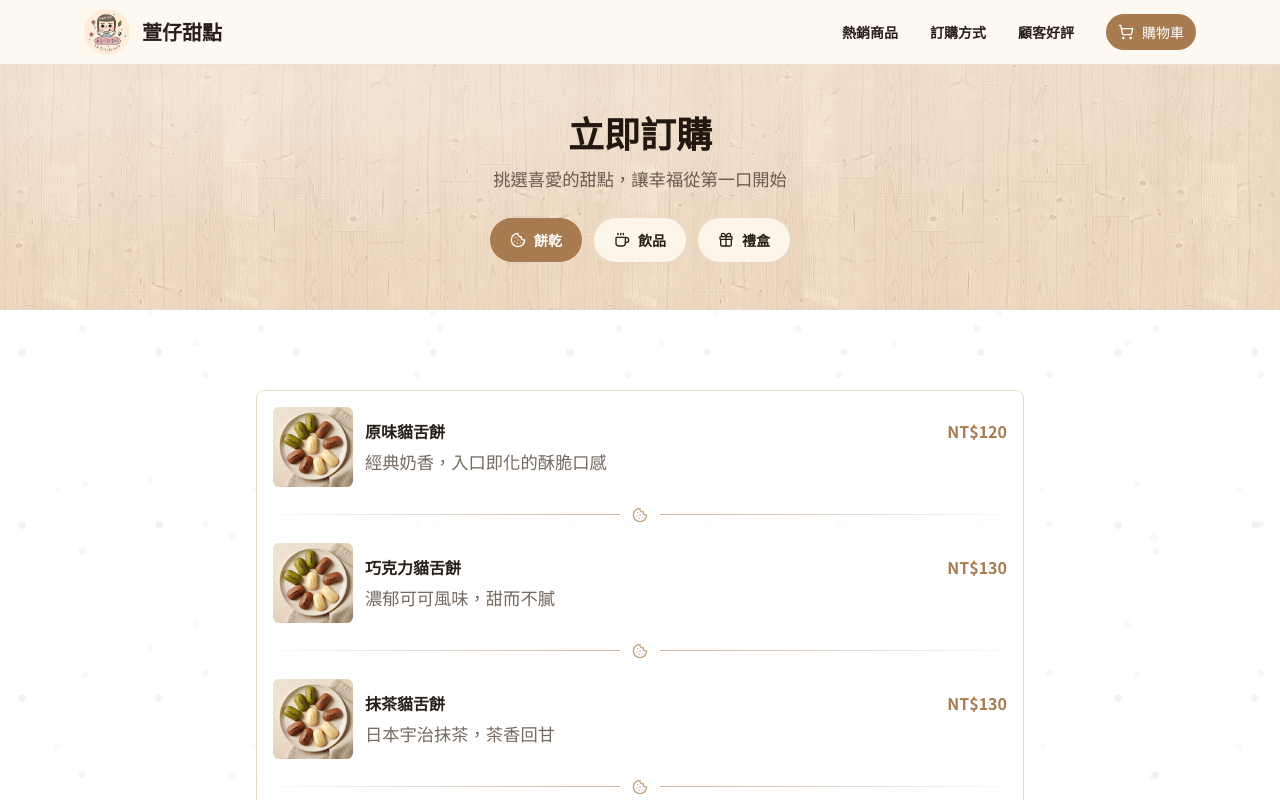
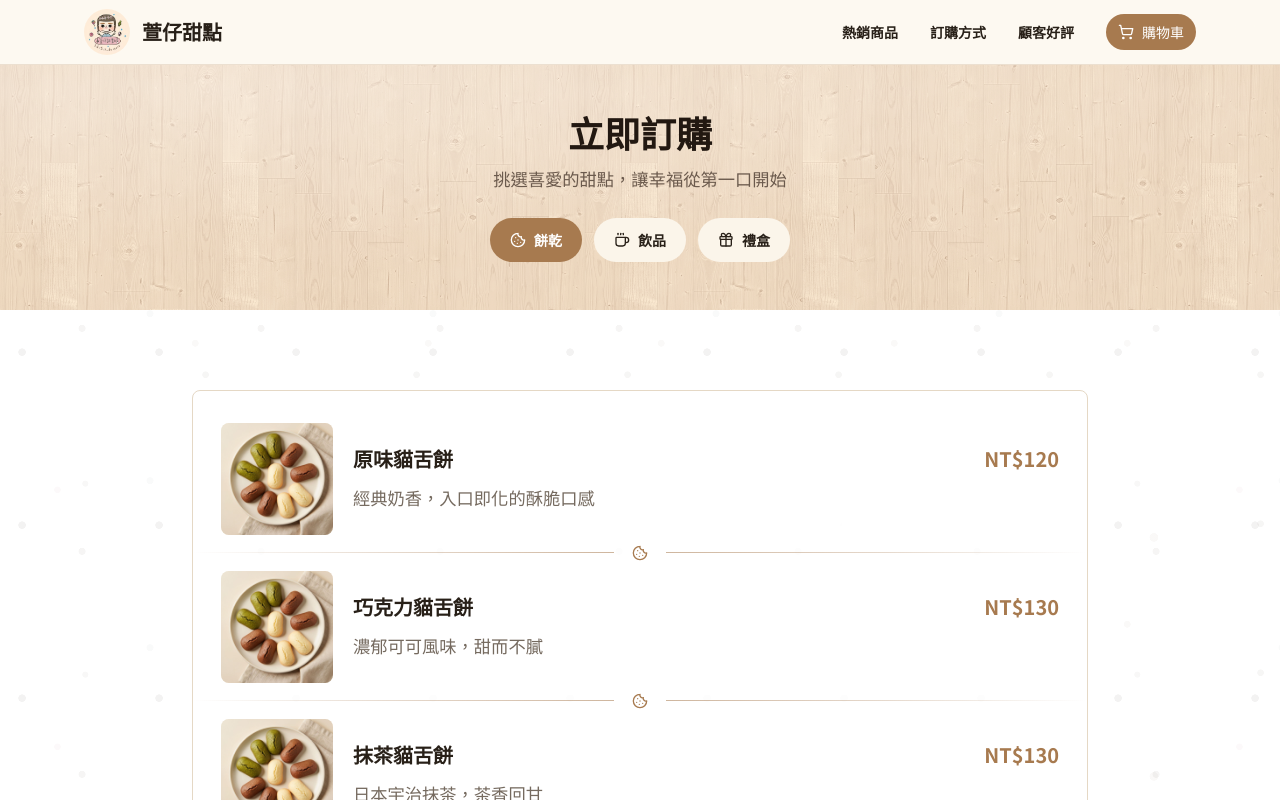
Before and after one commit to csiemichelin/sz-dessert, a Next.js app: page /order in a window 1280 px wide. Shown: the top 800 px of the page. Built offline with nearby package versions, Linux system fonts and the light colour scheme; a web font is replaced by a local one.

Commit message:
調整菜單

```diff
--- a/components/order-page.tsx
+++ b/components/order-page.tsx
@@ -127,15 +127,17 @@ export function OrderPage() {
         <div className="terrazzo pointer-events-none absolute inset-0 opacity-35" />
 
         {/* Products Grid */}
-        <main className="relative mx-auto max-w-3xl">
-          <div className="grid grid-cols-1 bg-white/82 md:overflow-hidden md:rounded-[8px] md:border md:border-[var(--line)]">
+        <main className="relative mx-auto max-w-3xl lg:max-w-4xl">
+          <div className="grid grid-cols-1 bg-white/82 md:overflow-hidden md:rounded-[8px] md:border md:border-[var(--line)] md:py-5 lg:py-7">
             {filteredProducts.map((product, index) => (
               <div key={product.id}>
                 <ProductCard product={product} />
                 {index < filteredProducts.length - 1 && (
-                  <div aria-hidden="true" className="flex items-center gap-3 py-1">
+                  <div aria-hidden="true" className="relative z-20 flex items-center gap-3 py-1 md:py-0">
                     <span className="h-px flex-1 bg-gradient-to-r from-transparent via-[var(--wood)]/30 to-[var(--wood)]/55" />
-                    <ActiveCategoryIcon className="size-4 shrink-0 text-[var(--wood)]/70" />
+                    <span className="relative z-30 flex size-7 shrink-0 items-center justify-center rounded-full bg-white/58 text-[var(--wood)] backdrop-blur-[1px] shadow-[0_0_0_2px_rgba(255,255,255,0.32)]">
+                      <ActiveCategoryIcon className="size-4" />
+                    </span>
                     <span className="h-px flex-1 bg-gradient-to-r from-[var(--wood)]/55 via-[var(--wood)]/30 to-transparent" />
                   </div>
                 )}
--- a/components/product-card.tsx
+++ b/components/product-card.tsx
@@ -27,10 +27,10 @@ export function ProductCard({ product }: ProductCardProps) {
       <button
         type="button"
         onClick={() => setIsOpen(true)}
-        className="group flex min-h-24 w-full items-center justify-between gap-2 bg-white/82 px-3 py-3 text-left transition hover:bg-[var(--cream)]/70 active:bg-[var(--cream)]/70 md:gap-3 md:px-4 md:py-4"
+        className="group relative z-10 -my-2 flex min-h-24 w-full items-center justify-between gap-2 bg-white/82 px-3 py-5 text-left transition hover:bg-[var(--cream)]/70 active:bg-[var(--cream)]/70 md:gap-3 md:px-4 md:py-3 lg:min-h-32 lg:px-7 lg:py-3"
       >
-        <span className="flex min-w-0 flex-1 items-center gap-2.5 md:gap-3">
-          <span className="relative size-16 shrink-0 overflow-hidden rounded-[6px] bg-[var(--cream)] md:size-20">
+        <span className="flex min-w-0 flex-1 items-center gap-2.5 md:gap-3 lg:gap-5">
+          <span className="relative size-16 shrink-0 overflow-hidden rounded-[6px] bg-[var(--cream)] md:size-20 lg:size-28 lg:rounded-[8px]">
             <Image
               src={product.image}
               alt={product.name}
@@ -40,10 +40,10 @@ export function ProductCard({ product }: ProductCardProps) {
           </span>
           <span className="min-w-0 flex-1">
             <span className="flex items-center justify-between gap-3">
-              <span className="min-w-0 text-base font-black leading-6 text-[var(--ink)]">{product.name}</span>
-              <span className="shrink-0 text-base font-black text-[var(--wood)]">NT${product.price}</span>
+              <span className="min-w-0 text-base font-black leading-6 text-[var(--ink)] lg:text-xl lg:leading-7">{product.name}</span>
+              <span className="shrink-0 text-base font-black text-[var(--wood)] lg:text-xl">NT${product.price}</span>
             </span>
-            <span className="font-peak mt-2 block text-sm leading-6 text-[var(--muted-text)]">
+            <span className="font-peak mt-2 block text-sm leading-6 text-[var(--muted-text)] lg:mt-3 lg:text-base lg:leading-7">
               {product.description}
             </span>
           </span>
```
